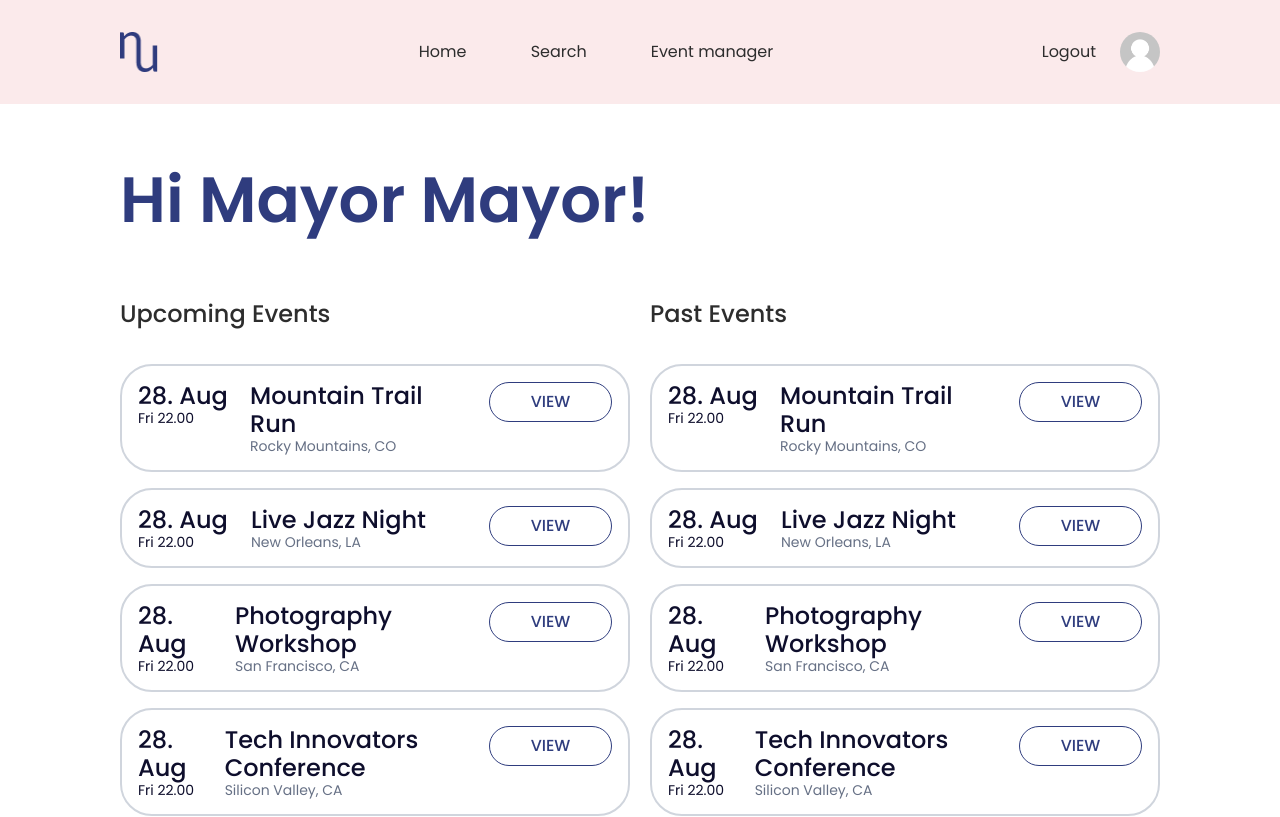
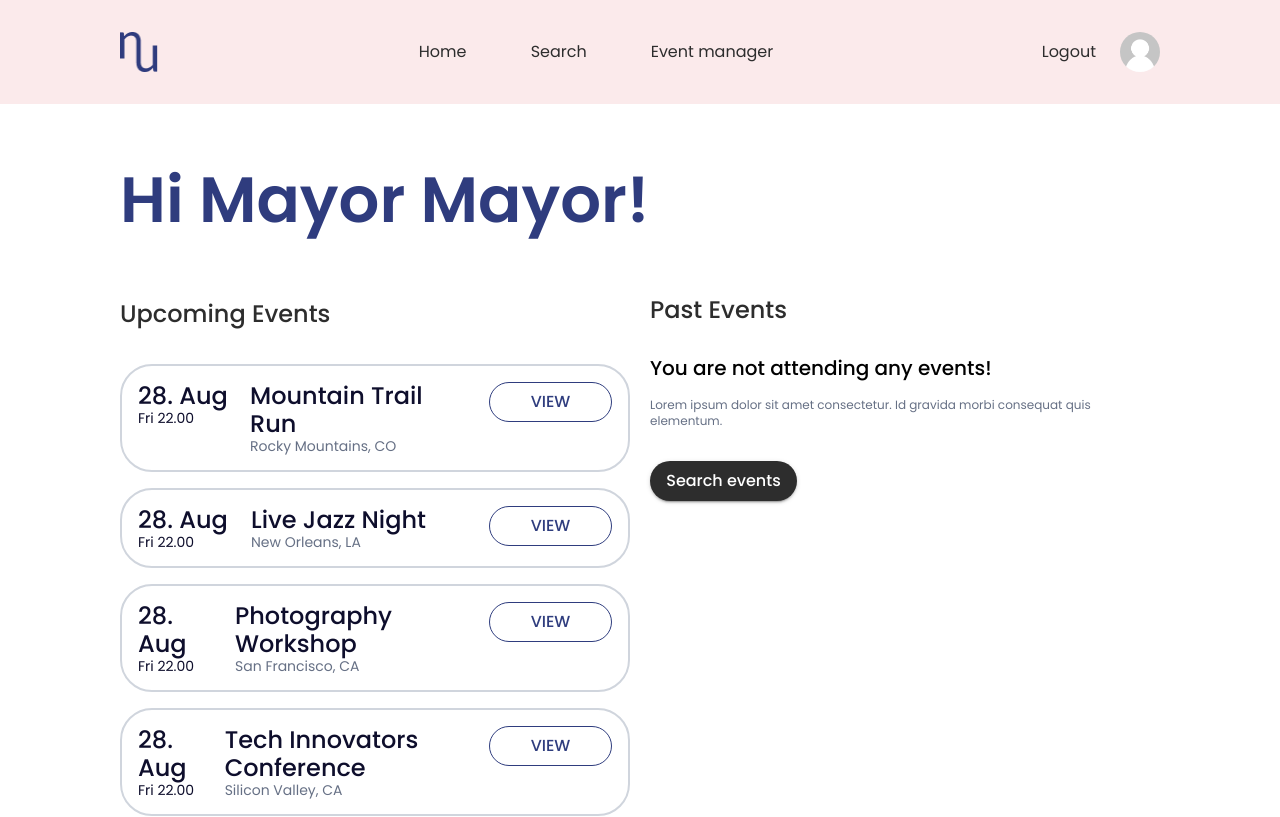
Before and after one commit to Jetrca92/nextup-frontend, a Next.js app: page /profile in a window 1280 px wide. Shown: the top 817 px of the page. Built offline with nearby package versions, Linux system fonts and the light colour scheme.

Commit message:
Complete profile design

```diff
--- a/src/app/profile/page.tsx
+++ b/src/app/profile/page.tsx
@@ -6,6 +6,7 @@ import { EventType } from "@/models/event";
 import { Box, Typography } from "@mui/material";
 
 export default function Search() {
+  const emptyEvents: EventType[] = []
   const mockUser: UserType = {
     id: "123",
     createdAt: "2025-12-15T20:00:00Z",
@@ -147,7 +148,7 @@ export default function Search() {
         gap: "20px",
       }}>
         <UserUpcomingEvents events={mockEvents} past={false} />
-        <UserUpcomingEvents events={mockEvents} past={true} />
+        <UserUpcomingEvents events={emptyEvents} past={true} />
       </Box>
     </Box>
   )
--- /dev/null
+++ b/src/components/events/UserEmptyEvents.tsx
@@ -0,0 +1,34 @@
+import { Box, Button, Typography } from '@mui/material'
+import { FC } from 'react'
+
+interface UserEmptyEventsProps {
+  past: boolean
+}
+
+const UserEmptyEvents: FC<UserEmptyEventsProps> = (past) => {
+  return (
+    <Box sx={{
+      display: "flex",
+      flexDirection: "column",
+      gap: "32px",
+      width: "100%",
+    }}>
+      <Typography variant='h3' color='info.main'>{past ? ("Past") : ("Upcoming")} Events</Typography>
+      <Box sx={{
+        display: 'flex',
+        flexDirection: "column",
+        gap: "16px",
+      }}>
+        <Typography variant='h4' color='#000000'>You are not attending any events!</Typography>
+        <Typography variant='caption' color='#667085' sx={{ fontSize: "12px" }}>Lorem ipsum dolor sit amet consectetur. Id gravida morbi consequat quis elementum.</Typography>
+      </Box>
+      <Box sx={{
+        width: "147px",
+      }}>
+        <Button variant='contained' color='info' sx={{ textTransform: "none" }}>Search events</Button>
+      </Box>
+    </Box>
+  )
+}
+
+export default UserEmptyEvents
--- a/src/components/events/UserUpcomingEvents.tsx
+++ b/src/components/events/UserUpcomingEvents.tsx
@@ -1,13 +1,14 @@
 import { Box, Button, Typography } from '@mui/material'
 import { FC, useState } from 'react'
 import EventCard from './EventCard'
-import EmptyEvents from './EmptyEvents'
 import { EventType } from '@/models/event'
+import UserEmptyEvents from './UserEmptyEvents'
 
 interface UserUpcomingEventsProps {
   past: boolean
   events: EventType[]
 }
+
 const UserUpcomingEvents: FC<UserUpcomingEventsProps> = ({ events = [], past }) => {
   const [visibleCount, setVisibleCount] = useState(4)
 
@@ -16,7 +17,7 @@ const UserUpcomingEvents: FC<UserUpcomingEventsProps> = ({ events = [], past })
   }
 
   if (events?.length === 0)
-    return <EmptyEvents />
+    return <UserEmptyEvents past />
 
   return (
     <Box sx={{
```
